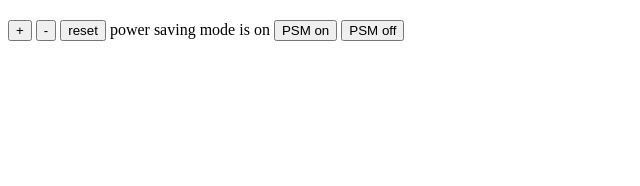
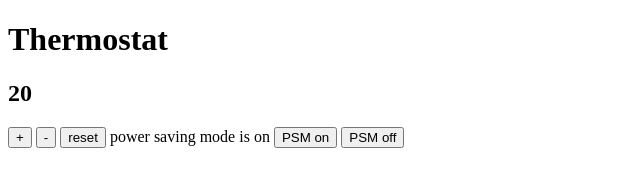
Before and after one commit to riyadattani/thermostat_JS, a plain HTML site: page index.html in a window 1280 px wide. Shown: the whole page, without its empty margins (0-640 px from the left). Drawn offline with nearby package versions, Linux system fonts and the light colour scheme.

Commit message:
added interface file that shows the temperature and increases it

```diff
--- a/index.html
+++ b/index.html
@@ -1,9 +1,9 @@
 <!DOCTYPE html>
 <html>
   <head>
+    <h1>Thermostat</h1>
     <script src="https://ajax.googleapis.com/ajax/libs/jquery/3.3.1/jquery.min.js"></script>
     <script src="https://code.jquery.com/jquery-3.1.1.min.js"></script>
-    <title>Thermostat</title>
   </head>
   <body>
     <section>
@@ -18,5 +18,6 @@
       </p>
     </section>
     <script src="src/thermostat.js"></script>
+    <script src="interface.js"></script>
   </body>
 </html>
--- /dev/null
+++ b/interface.js
@@ -0,0 +1,14 @@
+$(document).ready(function() {
+  var thermostat = new Thermostat();
+  updateTemperature();
+
+  $('#temperature-up').on('click', function() { // event listener
+    thermostat.up(); // update model
+    updateTemperature(); // update view
+  })
+
+
+  function updateTemperature() {
+    $('#temperature').text(thermostat.temperature);
+  };
+})
```
